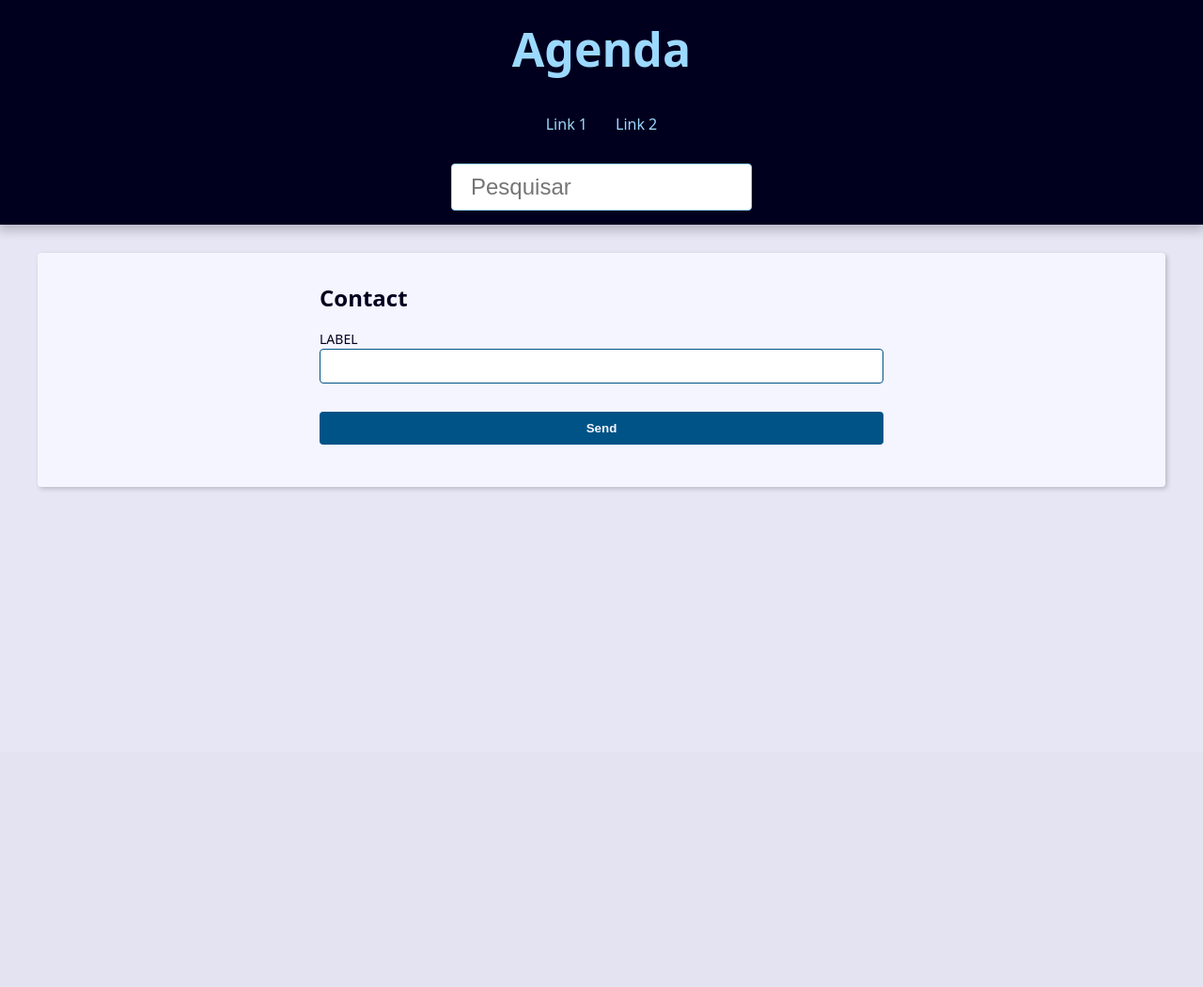
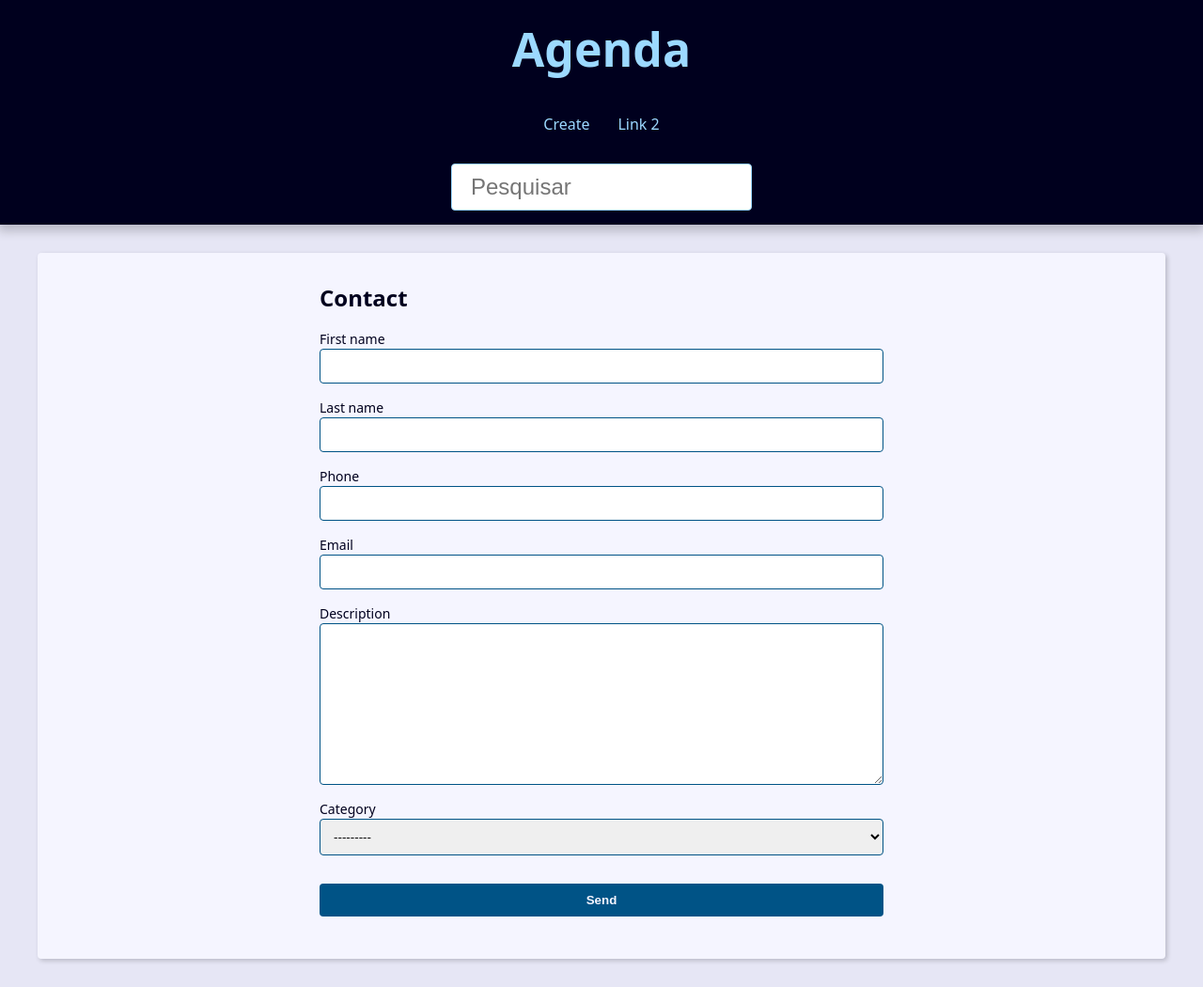
Before and after one commit to cyopse/Contact_list_with_django, a Django app: page /contact/create/ in a window 1280 px wide. Shown: the whole page at 94% size. Before the commit the page ends 521 px from the top, so only its background shows below. Run offline with Django 5.2, Linux system fonts and the light colour scheme; tables that the repository leaves empty hold one stand-in row (values such as "Sample post").

Commit message:
1 - O formulario para cadastro de contato foi implementado dinamicamente com o forms do django 2 - O link 1 do index agora redireciona para a pagina de cadastrar um contato 3 - O create foi implementado e está funcional

```diff
--- /dev/null
+++ b/djangoapp/contact/forms.py
@@ -0,0 +1,15 @@
+from django import forms
+from . import models
+
+
+class ContactForm(forms.ModelForm):
+
+    # def __init__(self, *args, **kwargs):
+    #     super().__init__(*args, **kwargs)
+
+    class Meta:
+        model = models.Contact
+        fields = (
+            'first_name', 'last_name', 'phone',
+            'email', 'description', 'category',
+        )
--- a/djangoapp/contact/templates/contact/pages/create.html
+++ b/djangoapp/contact/templates/contact/pages/create.html
@@ -5,14 +5,35 @@
 
         <h2>Contact</h2>
 
-        <form action="" method="POST" enctype="multipart/form-data">
+        <form action="{% url "contact:create" %}" method="POST" enctype="multipart/form-data">
+
+            {% csrf_token %}
 
             <div class="form-content">
+
+                {% for field in form %}
+                    <div class="form-group">
+                        <label for="{{ field.id_for_label }}">{{ field.label }}</label>
+                        {{ field }}
+                        {{ field.errors }}
+
+                        {% if field.help_text %}
+                            <p class="help-text">{{ field.help_text }}</p>
+                        {% endif %}
+                    </div>
+                {% endfor %}
+            </div>
+
+
+            {% if form.non_field_errors %}
+            <div class="form-content">
                 <div class="form-group">
-                    <label for="id_first_name">LABEL</label>
-                    <input type="text" name="first_name" maxlength="255" id="id_first_name">
+                    <div class="message error">
+                        {{ form.non_field_errors }}
+                    </div>
                 </div>
             </div>
+            {% endif %}
 
             <div class="form-content">
                 <div class="form-group">
--- a/djangoapp/contact/templates/contact/partials/_header.html
+++ b/djangoapp/contact/templates/contact/partials/_header.html
@@ -8,8 +8,8 @@
     <nav class="menu">
         <ul class="menu-list">
             <li class="menu-item">
-                <a href="" class="menu-link">
-                    Link 1
+                <a href="{% url "contact:create" %}" class="menu-link">
+                    Create
                 </a>
             </li>
             <li class="menu-item">
--- a/djangoapp/contact/views/contact_forms.py
+++ b/djangoapp/contact/views/contact_forms.py
@@ -1,10 +1,27 @@
-from django.shortcuts import render
+from django.shortcuts import render, redirect
+from contact.forms import ContactForm
 
 
 def create(request):
+    if request.method == 'POST':
+        form = ContactForm(request.POST)
+        context = {
+            'form': form
+        }
+
+        if form.is_valid():
+            contact = form.save()
+            contact.save()
+            return redirect('contact:create')
+
+        return render(
+            request,
+            'contact/pages/create.html',
+            context
+        )
 
     context = {
-
+        'form': ContactForm()
     }
 
     return render(
```
